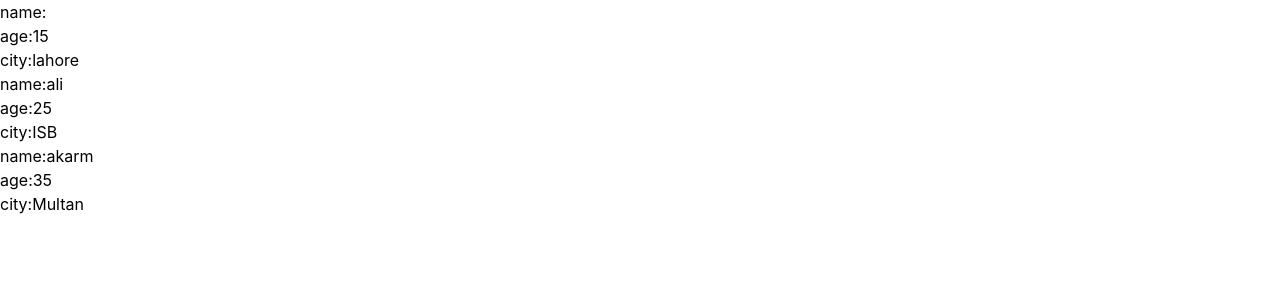
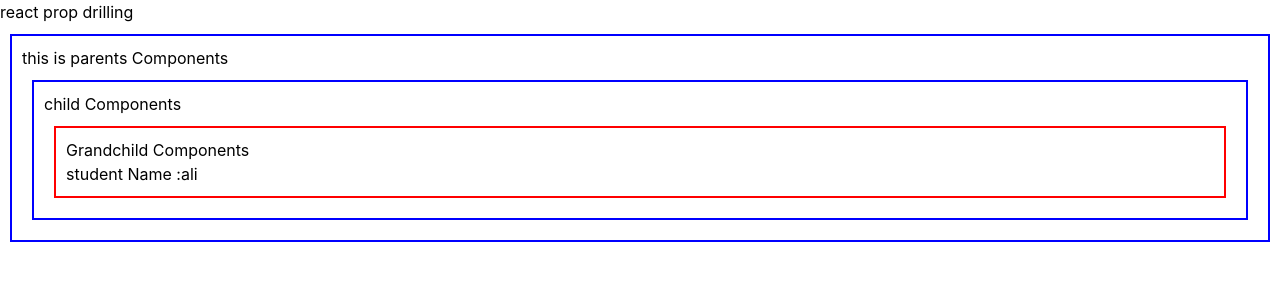
Before and after one commit to MuhammadHamid89/project, a React (Vite) app: page / in a window 1280 px wide. Shown: the top 300 px of the page. Built offline with nearby package versions, Linux system fonts and the light colour scheme.

Commit message:
props & child props & props drilling

```diff
--- a/src/App.jsx
+++ b/src/App.jsx
@@ -1,12 +1,16 @@
-import Student from "./Components/StudentCard"
+// import Card from "./Components/Cardchildprop" // child prop
+import Parent from "./Components/Parent"
 
 function App(){
-  // const name='ali'
+  const studentName='ali'
   return(
     <>
-    <Student  age={15} city='lahore' />
-    <Student name='ali' age={25} city='ISB' />
-    <Student name='akarm' age={35} city='Multan' />
+   {/* <Card> // prop child
+    <h2>hello to main file</h2>
+   </Card> */}
+    <h1>react prop drilling</h1>
+    <Parent studentName={studentName} />
+
     </>
   )
 }
```
